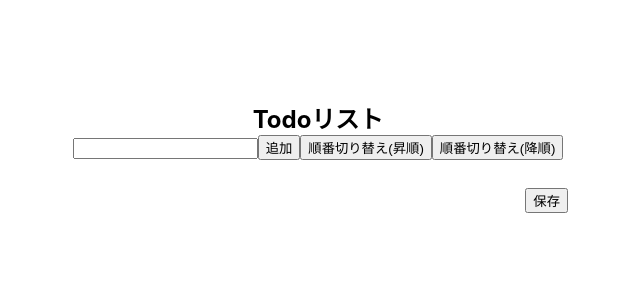
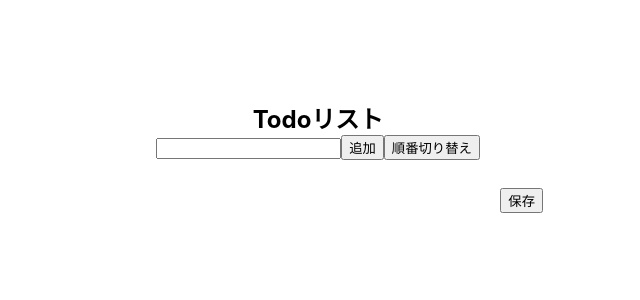
Before and after one commit to atsushi-jc/todo-app, a Nuxt app: page / in a window 1280 px wide. Shown: the top 300 px of the page, without its empty margins (322-962 px from the left). Built offline with nearby package versions, Linux system fonts and the light colour scheme.

Commit message:
ボタン一つで昇順、降順と並び替えできるように変更

```diff
--- a/pages/index.vue
+++ b/pages/index.vue
@@ -4,8 +4,7 @@
     <div class="addArea">
       <input type="text" name="addName" v-model="content" id="addName" />
       <button id="addButton" class="button" v-on:click="insert()">追加</button>
-      <button class="button" v-on:click="sortedTodoBycCntent()">順番切り替え(昇順)</button>
-      <button class="button" v-on:click="sortedTodoBycCntentRevase()">順番切り替え(降順)</button>
+      <button class="button" v-on:click="changeOrder()">順番切り替え</button>
     </div>
     <table class="Lists">
       <thead>
@@ -52,8 +51,8 @@ export default {
   data: function() {
     return {
       content: "",
+      sortOrder: 1
     };
-
   },
   computed: {
     ...mapState(["todos"]),
@@ -76,18 +75,14 @@ export default {
         return this.todos.sort((a:any, b:any) => {
           let textA = a.content.toUpperCase();
           let textB = b.content.toUpperCase();
-          return (textA < textB) ? -1 : (textA > textB) ? 1 : 0;
-          textA = textB > 0 ? -1 : 1;
+          return (textA < textB) ? -1 : (textA > textB) ? this.sortOrder : 0;
+          textA = textB > 0 ? -1 : this.sortOrder;
         });
     },
-    sortedTodoBycCntentRevase(){
-        return this.todos.sort((a:any, b:any) => {
-          let textA = a.content.toUpperCase();
-          let textB = b.content.toUpperCase();
-          return (textA > textB) ? -1 : (textA < textB) ? 1 : 0;
-          textA = textB > 0 ? -1 : 1;
-        });
-    },
+    changeOrder(){
+      this.sortOrder = this.sortOrder > 0 ? -1 : 1;
+      this.sortedTodoBycCntent();
+   },
   }
 };
 </script>
--- a/pages/style.css
+++ b/pages/style.css
@@ -1,5 +1,5 @@
 .container {
-    width: 500px;
+    width: 450px;
     margin: 100px auto;
     text-align: center;
 }
--- a/store/index.ts
+++ b/store/index.ts
@@ -59,4 +59,5 @@ const createStore = () => {
 
 
 
+
 export default createStore;
```
